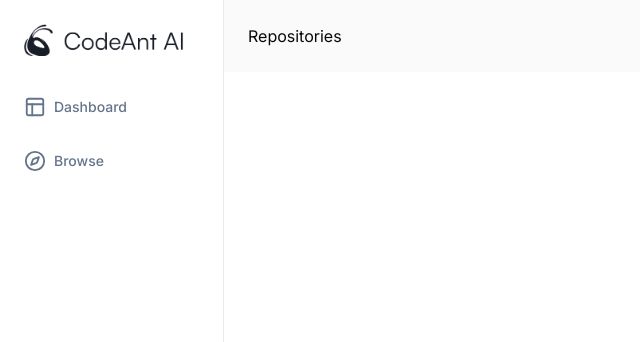
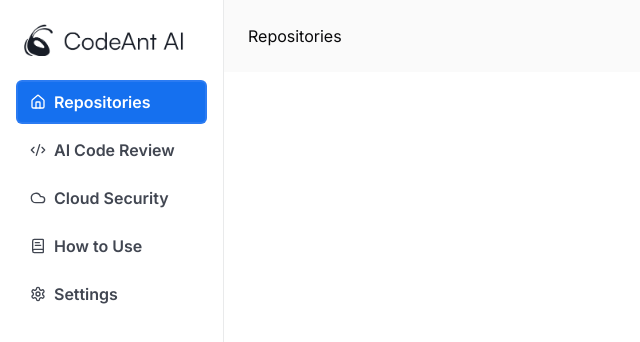
Before and after one commit to pradhumngautam/codeant-ai, a Next.js app: page /dashboard in a window 1280 px wide. Shown: the top 342 px of the page, without its empty margins (0-640 px from the left). Built offline with nearby package versions, Linux system fonts and the light colour scheme.

Commit message:
feat: Sidebar

```diff
--- a/src/components/sidebar/sidebar-item.tsx
+++ b/src/components/sidebar/sidebar-item.tsx
@@ -1,54 +1,44 @@
 "use client";
 
+import { Dispatch, SetStateAction } from "react";
 import { LucideIcon } from "lucide-react";
-import { useRouter, usePathname } from "next/navigation";
 
 import { cn } from "@/lib/utils";
+import { Button } from "../ui/button";
 
 interface SidebarItemProps {
   icon: LucideIcon;
   href: string;
   label: string;
+  active: string;
+  setActive: Dispatch<SetStateAction<string>>;
 }
 
-const SidebarItem = ({ icon: Icon, href, label }: SidebarItemProps) => {
-  const pathname = usePathname();
-  const router = useRouter();
-
-  const isActive =
-    (pathname === "/" && href === "/") ||
-    pathname === href ||
-    pathname?.startsWith(`${href}/`);
-
-  const onClick = () => {
-    router.push(href);
-  };
-
+const SidebarItem = ({
+  icon: Icon,
+  label,
+  active,
+  setActive,
+}: SidebarItemProps) => {
   return (
-    <button
-      onClick={onClick}
-      type="button"
+    <Button
+      onClick={() => setActive(label)}
+      variant={"sidebar"}
+      size={"routes"}
       className={cn(
-        "flex items-center h-full gap-x-2 text-slate-500 text-sm font-[500] pl-6 transition-all hover:text-slate-600 hover:bg-slate-300/20",
-        isActive && "text-sky-700 bg-sky-200/20 hover:bg-sky-200/20"
+        "flex items-center justify-start h-full gap-x-2 px-3 py-2 border-2 border-transparent",
+        active == label &&
+          "bg-[#1570EF] text-[#FFFFFF] hover:bg-[#1570EF] border-2 border-blue-500/60"
       )}
     >
-      <div className="flex items-center gap-x-2 py-4">
+      <div className="flex items-center justify-start gap-x-2">
         <Icon
-          size={22}
-          className={cn("text-slate-500", isActive && "text-sky-700")}
+          className={cn("text-[#414651]", active == label && "text-[#FFFFFF]")}
         />
 
         {label}
       </div>
-
-      <div
-        className={cn(
-          "ml-auto opacity-0 border-2 border-sky-700 h-full transition-all",
-          isActive && "opacity-100"
-        )}
-      />
-    </button>
+    </Button>
   );
 };
 
--- a/src/components/sidebar/sidebar-routes.tsx
+++ b/src/components/sidebar/sidebar-routes.tsx
@@ -1,48 +1,48 @@
 "use client";
 
-import { BarChart, Compass, Layout, List } from "lucide-react";
-import { usePathname } from "next/navigation";
+import { useState } from "react";
+import { BookText, Cloud, CodeXml, Home, Settings } from "lucide-react";
 
 import SidebarItem from "./sidebar-item";
 
-const guestRoutes = [
+const routes = [
   {
-    icon: Layout,
-    label: "Dashboard",
-    href: "/",
+    icon: Home,
+    label: "Repositories",
+    href: "#",
   },
   {
-    icon: Compass,
-    label: "Browse",
-    href: "/search",
-  },
-];
-
-const teacherRoutes = [
-  {
-    icon: List,
-    label: "Courses",
-    href: "/teacher/courses",
+    icon: CodeXml,
+    label: "AI Code Review",
+    href: "#",
   },
   {
-    icon: BarChart,
-    label: "Analytics",
-    href: "/teacher/analytics",
+    icon: Cloud,
+    label: "Cloud Security",
+    href: "#",
+  },
+  {
+    icon: BookText,
+    label: "How to Use",
+    href: "#",
+  },
+  {
+    icon: Settings,
+    label: "Settings",
+    href: "#",
   },
 ];
 
 const SidebarRoutes = () => {
-  const pathname = usePathname();
-
-  const isTeacherPage = pathname?.includes("/teacher");
-
-  const routes = isTeacherPage ? teacherRoutes : guestRoutes;
+  const [active, setActive] = useState<string>("Repositories");
 
   return (
-    <div className="flex flex-col w-full">
-      {routes.map((route) => (
+    <div className="flex flex-col w-full px-4 gap-1">
+      {routes.map((route, index) => (
         <SidebarItem
-          key={route.href}
+          key={index}
+          active={active}
+          setActive={setActive}
           label={route.label}
           icon={route.icon}
           href={route.href}
--- a/src/components/ui/button.tsx
+++ b/src/components/ui/button.tsx
@@ -21,12 +21,15 @@ const buttonVariants = cva(
         link: "text-primary underline-offset-4 hover:underline",
         native:
           "w-full bg-[#FFFFFF] border border-[#D8DAE5] text-[16px] font-semibold text-[#171717] hover:border-zinc-400 hover:bg-zinc-50 transition-all duration-150",
+        sidebar:
+          "w-full bg-[#FFFFFF] text-[16px] font-semibold text-[#414651] hover:bg-zinc-100/80 transition-all duration-150",
       },
       size: {
         default: "h-9 px-4 py-2",
         sm: "h-8 rounded-md px-3 text-xs",
         lg: "h-10 rounded-md px-8",
         login: "h-[58px]",
+        routes: "h-[48px] rounded-md",
         icon: "h-9 w-9",
       },
     },
```
